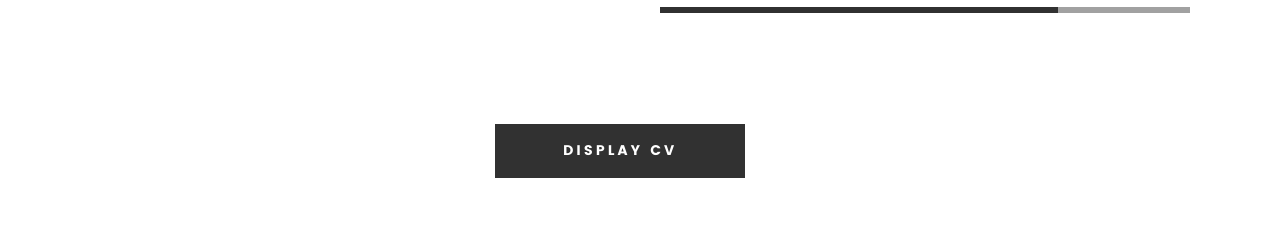
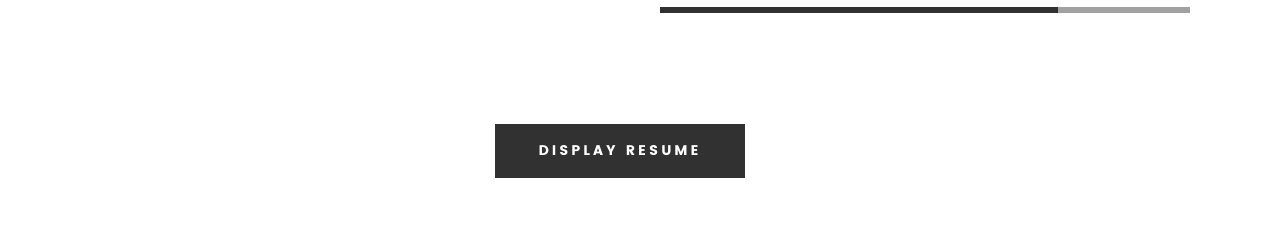
Before and after one commit to uyarahmet/mywebsite, a React (Create React App) app: page / in a window 1280 px wide. Shown: the part 1870-2098 px from the top of the page. Built offline with nearby package versions, Linux system fonts and the light colour scheme.

Commit message:
Update App.js

```diff
--- a/src/App.js
+++ b/src/App.js
@@ -148,7 +148,7 @@ function App() {
       <br/>
      	<div class="row button-section">
      		<div class="col-twelve">
-     			<a href="https://user-images.githubusercontent.com/85699024/123281597-d2863500-d4d7-11eb-8b5c-0fa6abc2308d.png" download title="Download CV" class="button button-primary">Display CV</a>
+     			<a href="https://user-images.githubusercontent.com/85699024/123281597-d2863500-d4d7-11eb-8b5c-0fa6abc2308d.png" download title="Download CV" class="button button-primary">Display Resume</a>
      		</div>
      	</div>
 
```
